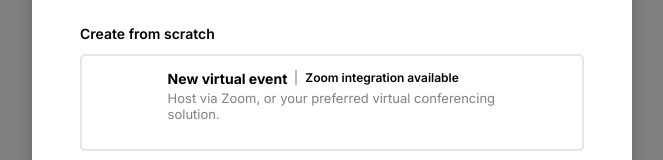
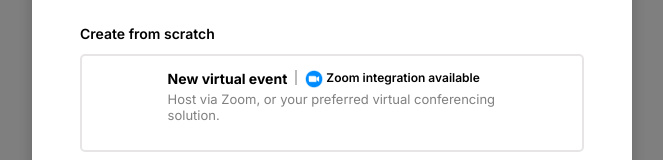
Before and after one commit to saheelsapovadia/S2I-admin, a React (Create React App) app: page / in a window 1280 px wide. Both pictures are taken after a click on the button "Create Event". Shown: the part 301-461 px from the top of the page, without its empty margins (308-971 px from the left). Built offline with nearby package versions, Linux system fonts and the light colour scheme.

Commit message:
Update EventsModal.js

```diff
--- a/src/Components/EventsModal/EventsModal.js
+++ b/src/Components/EventsModal/EventsModal.js
@@ -4,7 +4,7 @@ import { MdClose, MdTitle, MdLockOutline, MdLaptopMac } from 'react-icons/md';
 import '../Modal/Modal.css';
 import './EventsModal.css';
 
-// import zoom from './zoom.png';
+import zoom from './zoom.png';
 // import { IoIosArrowBack } from 'react-icons/io';
 // import { IoCalendarOutline } from 'react-icons/io5';
 // import { FiMonitor } from 'react-icons/fi';
@@ -252,7 +252,7 @@ const EventsModal = ({ showModal, setShowModal, scrollRemove }) => {
                         <p className='card-title'>New virtual event</p>{' '}
                         <div className='v1'></div>
                         <div className='zoom'>
-                          {/* <img src={zoom} /> */}
+                          <img src={zoom} />
                           <p>Zoom integration available</p>
                         </div>
                       </div>
```
